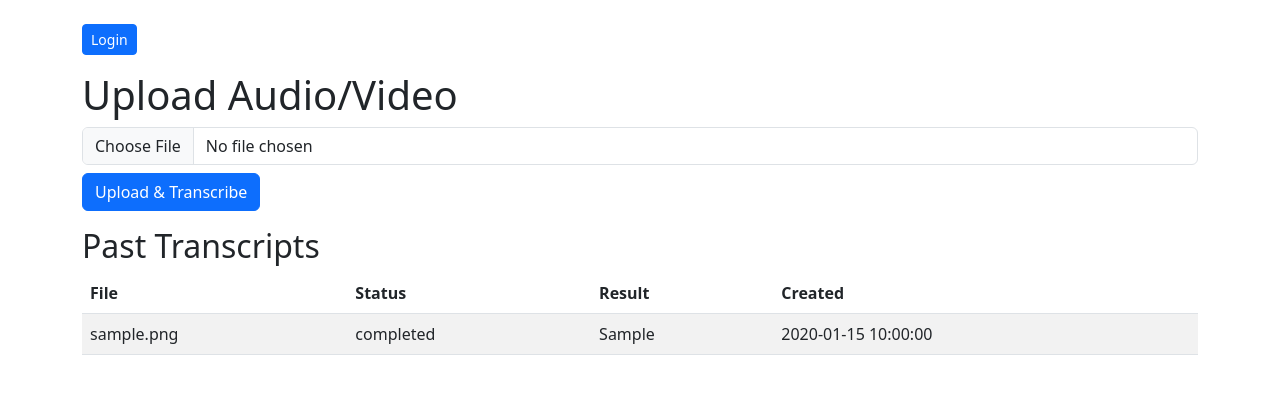
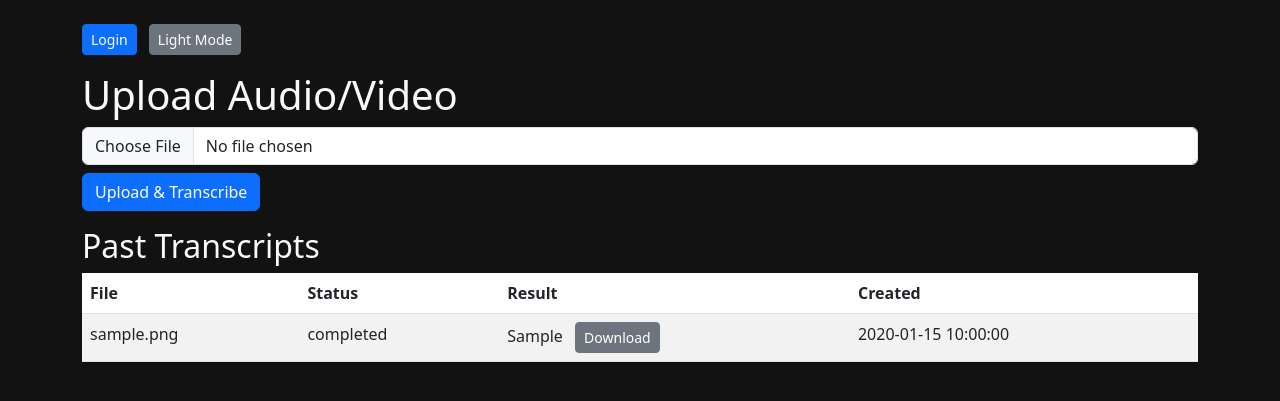
Before and after one commit to slitzer/4Ears, a FastAPI app: page / in a window 1280 px wide. Shown: the top 401 px of the page. Run offline with FastAPI, Linux system fonts and the light colour scheme; tables that the repository leaves empty hold one stand-in row (values such as "Sample post").

Commit message:
Add progress and dark mode features

```diff
--- a/app/main.py
+++ b/app/main.py
@@ -1,5 +1,5 @@
 from fastapi import FastAPI, Request, UploadFile, File, BackgroundTasks, Form, Depends
-from fastapi.responses import HTMLResponse, RedirectResponse
+from fastapi.responses import HTMLResponse, RedirectResponse, Response
 from fastapi.templating import Jinja2Templates
 from fastapi.staticfiles import StaticFiles
 from starlette.middleware.sessions import SessionMiddleware
@@ -51,7 +51,7 @@ def upload_file(request: Request, background_tasks: BackgroundTasks, file: Uploa
     db.refresh(record)
     background_tasks.add_task(transcribe_file, record.id, file_path)
     db.close()
-    return templates.TemplateResponse("upload_success.html", {"request": request, "filename": file.filename})
+    return templates.TemplateResponse("upload_success.html", {"request": request, "filename": file.filename, "file_id": record.id})
 
 @app.get("/login", response_class=HTMLResponse)
 def login_form(request: Request):
@@ -112,3 +112,28 @@ def settings_save(request: Request, hf_token: str = Form(""), openai_token: str
     db.refresh(db_user)
     db.close()
     return templates.TemplateResponse("settings.html", {"request": request, "user": db_user, "success": True})
+
+
+@app.get("/status/{file_id}")
+def status(file_id: int):
+    db = SessionLocal()
+    record = db.query(Transcript).get(file_id)
+    if not record:
+        db.close()
+        return {"status": "unknown"}
+    status = record.status
+    db.close()
+    return {"status": status}
+
+
+@app.get("/download/{file_id}")
+def download_text(file_id: int):
+    db = SessionLocal()
+    record = db.query(Transcript).get(file_id)
+    if not record or not record.result:
+        db.close()
+        return RedirectResponse("/", status_code=302)
+    text = record.result
+    filename = f"{record.filename}.txt"
+    db.close()
+    return Response(text, media_type="text/plain", headers={"Content-Disposition": f"attachment; filename={filename}"})
--- /dev/null
+++ b/app/static/dark.js
@@ -0,0 +1,15 @@
+document.addEventListener('DOMContentLoaded', () => {
+  const body = document.getElementById('body');
+  const toggle = document.getElementById('dark-toggle');
+  const prefersDark = localStorage.getItem('darkMode') !== '0';
+  if (prefersDark) {
+    body.classList.add('dark');
+  }
+  toggle.innerText = body.classList.contains('dark') ? 'Light Mode' : 'Dark Mode';
+  toggle.addEventListener('click', () => {
+    body.classList.toggle('dark');
+    const dark = body.classList.contains('dark');
+    localStorage.setItem('darkMode', dark ? '1' : '0');
+    toggle.innerText = dark ? 'Light Mode' : 'Dark Mode';
+  });
+});
--- a/app/static/style.css
+++ b/app/static/style.css
@@ -1,3 +1,23 @@
+:root {
+    --bg-light: #f8f9fa;
+    --bg-dark: #121212;
+    --text-light: #212529;
+    --text-dark: #f8f9fa;
+}
+
 body {
-    background-color: #f8f9fa;
+    background-color: var(--bg-light);
+    color: var(--text-light);
 }
+
+body.dark {
+    background-color: var(--bg-dark);
+    color: var(--text-dark);
+}
+
+.result-snippet {
+    max-width: 400px;
+    overflow: hidden;
+    text-overflow: ellipsis;
+    white-space: nowrap;
+}
--- a/app/templates/index.html
+++ b/app/templates/index.html
@@ -4,8 +4,9 @@
     <title>4Ears</title>
     <link rel="stylesheet" href="/static/style.css">
     <link rel="stylesheet" href="https://cdn.jsdelivr.net/npm/bootstrap@5.3.0/dist/css/bootstrap.min.css">
+    <script src="/static/dark.js"></script>
 </head>
-<body class="container py-4">
+<body class="container py-4" id="body">
     <nav class="mb-3">
         {% if user %}
             <span class="me-2">Logged in as {{ user.username }}</span>
@@ -14,6 +15,7 @@
         {% else %}
             <a class="btn btn-sm btn-primary" href="/login">Login</a>
         {% endif %}
+        <button id="dark-toggle" type="button" class="btn btn-sm btn-secondary ms-2"></button>
     </nav>
     <h1>Upload Audio/Video</h1>
     <form action="/upload" method="post" enctype="multipart/form-data" class="mb-3">
@@ -30,7 +32,12 @@
             <tr>
                 <td>{{ f.filename }}</td>
                 <td>{{ f.status }}</td>
-                <td>{{ f.result or '' }}</td>
+                <td>
+                    {% if f.result %}
+                        <span class="result-snippet">{{ f.result[:150] }}{% if f.result|length > 150 %}...{% endif %}</span>
+                        <a class="btn btn-sm btn-secondary ms-2" href="/download/{{ f.id }}">Download</a>
+                    {% endif %}
+                </td>
                 <td>{{ f.created_at.strftime('%Y-%m-%d %H:%M:%S') }}</td>
             </tr>
         {% endfor %}
--- a/app/templates/login.html
+++ b/app/templates/login.html
@@ -4,8 +4,9 @@
     <title>Login</title>
     <link rel="stylesheet" href="/static/style.css">
     <link rel="stylesheet" href="https://cdn.jsdelivr.net/npm/bootstrap@5.3.0/dist/css/bootstrap.min.css">
+    <script src="/static/dark.js"></script>
 </head>
-<body class="container py-4">
+<body class="container py-4" id="body">
     <h1>Login</h1>
     {% if error %}<div class="alert alert-danger">{{ error }}</div>{% endif %}
     <form method="post">
@@ -18,5 +19,6 @@
         <button class="btn btn-primary" type="submit">Login</button>
     </form>
     <p class="mt-3"><a href="/register">Register</a></p>
+    <button id="dark-toggle" type="button" class="btn btn-sm btn-secondary mt-3"></button>
 </body>
 </html>
--- a/app/templates/register.html
+++ b/app/templates/register.html
@@ -4,8 +4,9 @@
     <title>Register</title>
     <link rel="stylesheet" href="/static/style.css">
     <link rel="stylesheet" href="https://cdn.jsdelivr.net/npm/bootstrap@5.3.0/dist/css/bootstrap.min.css">
+    <script src="/static/dark.js"></script>
 </head>
-<body class="container py-4">
+<body class="container py-4" id="body">
     <h1>Register</h1>
     {% if error %}<div class="alert alert-danger">{{ error }}</div>{% endif %}
     <form method="post">
@@ -18,5 +19,6 @@
         <button class="btn btn-primary" type="submit">Register</button>
     </form>
     <p class="mt-3"><a href="/login">Login</a></p>
+    <button id="dark-toggle" type="button" class="btn btn-sm btn-secondary mt-3"></button>
 </body>
 </html>
--- a/app/templates/settings.html
+++ b/app/templates/settings.html
@@ -4,8 +4,9 @@
     <title>API Tokens</title>
     <link rel="stylesheet" href="/static/style.css">
     <link rel="stylesheet" href="https://cdn.jsdelivr.net/npm/bootstrap@5.3.0/dist/css/bootstrap.min.css">
+    <script src="/static/dark.js"></script>
 </head>
-<body class="container py-4">
+<body class="container py-4" id="body">
     <h1>API Tokens</h1>
     {% if success %}<div class="alert alert-success">Saved</div>{% endif %}
     <form method="post">
@@ -20,5 +21,6 @@
         <button class="btn btn-primary" type="submit">Save</button>
     </form>
     <p class="mt-3"><a href="/">Home</a></p>
+    <button id="dark-toggle" type="button" class="btn btn-sm btn-secondary mt-3"></button>
 </body>
 </html>
```
Also changed, not shown: app/templates/upload_success.html (+29 -1 lines).
